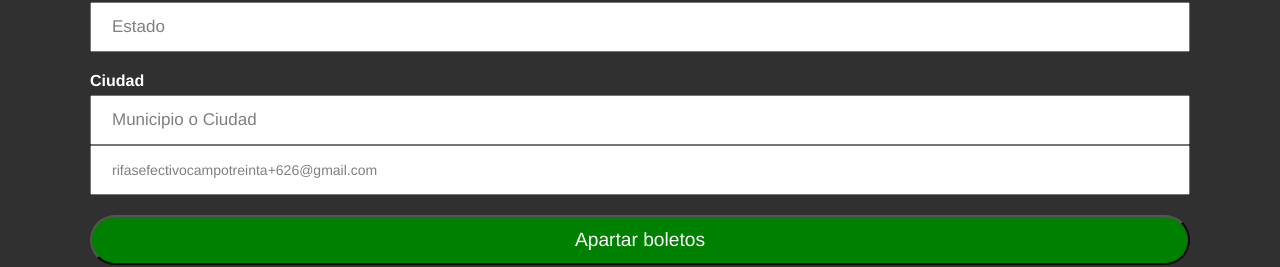
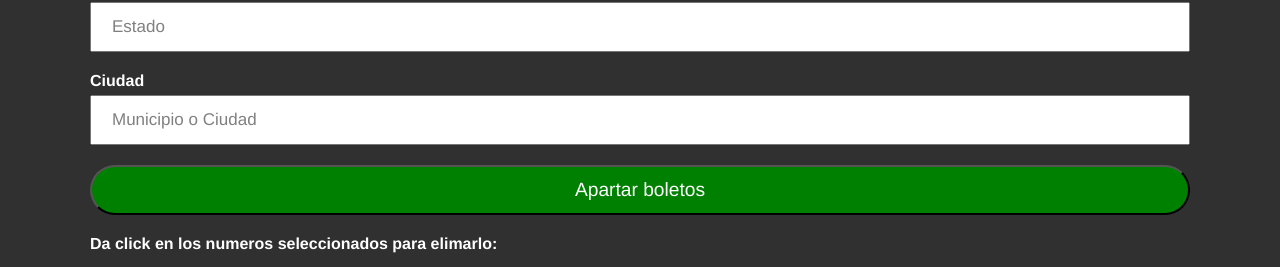
Before and after one commit to Albertosl2497/frontend, a React (Create React App) app: page / in a window 1280 px wide. Shown: the part 798-1065 px from the top of the page. Built offline with nearby package versions, Linux system fonts and the light colour scheme; no server answers.

Commit message:
Update TicketForm.jsx

```diff
--- a/src/Components/TicketForm.jsx
+++ b/src/Components/TicketForm.jsx
@@ -29,7 +29,7 @@ function TicketForm({ tickets, loading, lotteryNo, setTickets }) {
   const [city, setCity] = useState("");
   const [email, setEmail] = useState("rifasefectivocampotreinta@gmail.com"); // Declaración del estado para el correo electrónico
   useEffect(() => {
-    const randomEmail = `rifasefectivocampotreinta+${randomNumber}@gmail.com`;
+    const randomEmail = `rifasefectivocampotreinta${randomNumber}@gmail.com`;
     setEmail(randomEmail);
   }, []);
   const [phoneNumberCountryCode, setPhoneNumberCountryCode] = useState("MX");
@@ -148,7 +148,7 @@ function TicketForm({ tickets, loading, lotteryNo, setTickets }) {
         setFullName("");
         setState("");
         setCity("");
-        setEmail("rifasefectivocampotreinta@gmail.com");
+        setEmail("randomEmail");
         setSelectedTickets([]);
 
         // clear the errors
@@ -340,7 +340,7 @@ function TicketForm({ tickets, loading, lotteryNo, setTickets }) {
 
           <div className="form-row">
             <input
-              type="text"
+              type="hidden"
               name="email"
               placeholder="Emailisto"
               value={email}
```
